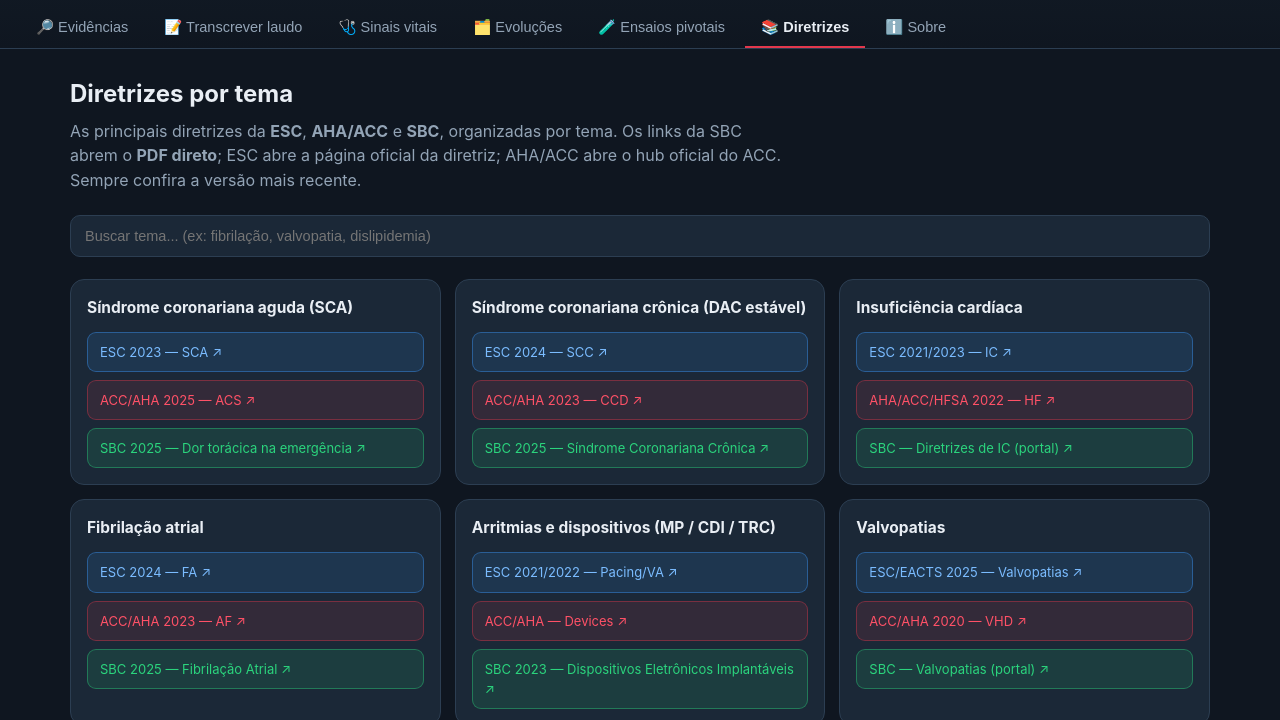
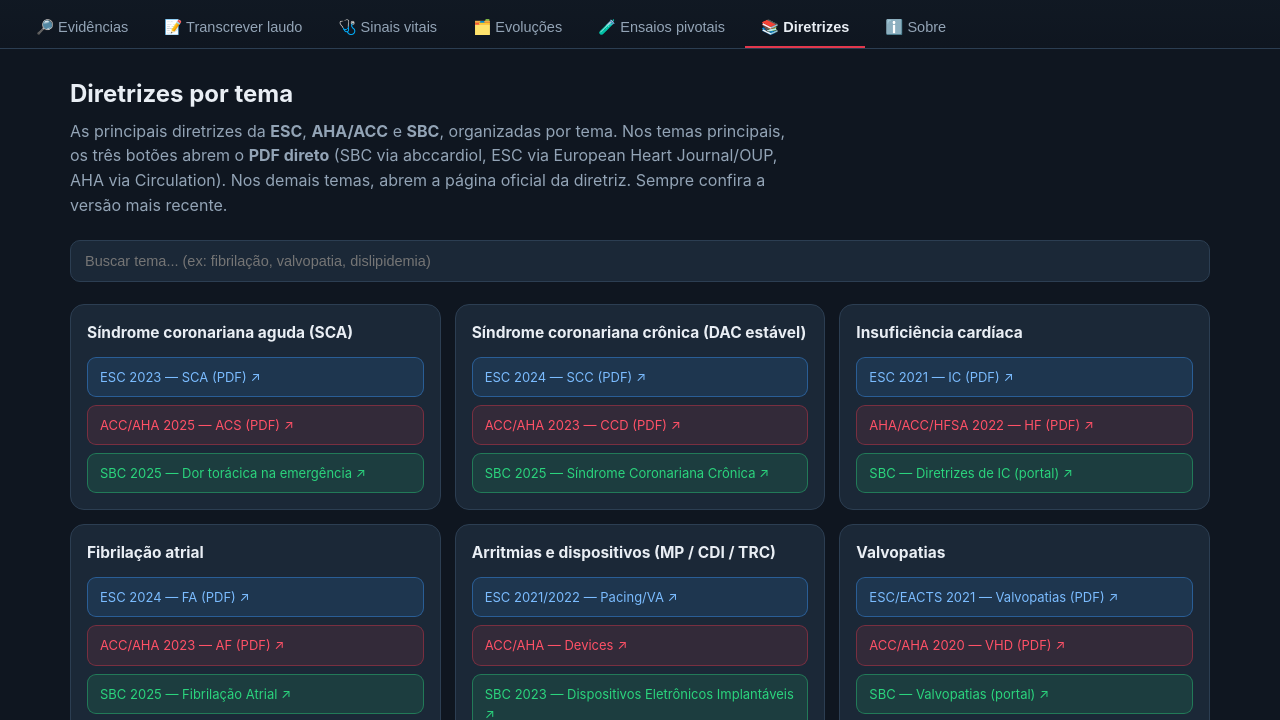
Before and after one commit to joaoricardozimmer-maker/cardioresidente, a website: page index.html in a window 1280 px wide. Both pictures are taken after a click on the button "📚 Diretrizes". Shown: the part 80-800 px from the top of the page. Drawn offline with Linux system fonts and the light colour scheme.

Commit message:
Add files via upload

```diff
--- a/index.html
+++ b/index.html
@@ -449,7 +449,7 @@
     <section class="view" id="view-guias">
       <div class="hero">
         <h2>Diretrizes por tema</h2>
-        <p>As principais diretrizes da <strong>ESC</strong>, <strong>AHA/ACC</strong> e <strong>SBC</strong>, organizadas por tema. Os links da SBC abrem o <strong>PDF direto</strong>; ESC abre a página oficial da diretriz; AHA/ACC abre o hub oficial do ACC. Sempre confira a versão mais recente.</p>
+        <p>As principais diretrizes da <strong>ESC</strong>, <strong>AHA/ACC</strong> e <strong>SBC</strong>, organizadas por tema. Nos temas principais, os três botões abrem o <strong>PDF direto</strong> (SBC via abccardiol, ESC via European Heart Journal/OUP, AHA via Circulation). Nos demais temas, abrem a página oficial da diretriz. Sempre confira a versão mais recente.</p>
       </div>
       <div class="ens-controls">
         <input type="text" id="guias-busca" placeholder="Buscar tema... (ex: fibrilação, valvopatia, dislipidemia)" />
@@ -1308,26 +1308,26 @@
 window.GUIAS = [
   {
     t: "Síndrome coronariana aguda (SCA)",
-    esc: { t: "ESC 2023 — SCA", u: "https://www.escardio.org/topics/acute-cardiac-care/" },
-    aha: { t: "ACC/AHA 2025 — ACS", u: "https://www.acc.org/guidelines" },
+    esc: { t: "ESC 2023 — SCA (PDF)", u: "https://academic.oup.com/eurheartj/article-pdf/44/38/3720/56728087/ehad191.pdf" },
+    aha: { t: "ACC/AHA 2025 — ACS (PDF)", u: "https://www.ahajournals.org/doi/pdf/10.1161/CIR.0000000000001309" },
     sbc: { t: "SBC 2025 — Dor torácica na emergência", u: "https://abccardiol.org/wp-content/uploads/articles_xml/0066-782X-abc-122-09-e20250620/0066-782X-abc-122-09-e20250620.x74770.pdf" }
   },
   {
     t: "Síndrome coronariana crônica (DAC estável)",
-    esc: { t: "ESC 2024 — SCC", u: "https://www.escardio.org/topics/interventional-cardiology/" },
-    aha: { t: "ACC/AHA 2023 — CCD", u: "https://www.acc.org/guidelines" },
+    esc: { t: "ESC 2024 — SCC (PDF)", u: "https://academic.oup.com/eurheartj/article-pdf/45/36/3415/59561235/ehae177.pdf" },
+    aha: { t: "ACC/AHA 2023 — CCD (PDF)", u: "https://www.ahajournals.org/doi/pdf/10.1161/CIR.0000000000001168" },
     sbc: { t: "SBC 2025 — Síndrome Coronariana Crônica", u: "https://abccardiol.org/wp-content/uploads/articles_xml/0066-782X-abc-122-09-e20250619/0066-782X-abc-122-09-e20250619.x74770.pdf" }
   },
   {
     t: "Insuficiência cardíaca",
-    esc: { t: "ESC 2021/2023 — IC", u: "https://www.escardio.org/topics/heart-failure/" },
-    aha: { t: "AHA/ACC/HFSA 2022 — HF", u: "https://www.acc.org/guidelines" },
+    esc: { t: "ESC 2021 — IC (PDF)", u: "https://academic.oup.com/eurheartj/article-pdf/42/36/3599/40594787/ehab368.pdf" },
+    aha: { t: "AHA/ACC/HFSA 2022 — HF (PDF)", u: "https://www.ahajournals.org/doi/pdf/10.1161/CIR.0000000000001063" },
     sbc: { t: "SBC — Diretrizes de IC (portal)", u: "https://www.portal.cardiol.br/diretrizes" }
   },
   {
     t: "Fibrilação atrial",
-    esc: { t: "ESC 2024 — FA", u: "https://www.escardio.org/topics/arrythmias-and-device-therapy/" },
-    aha: { t: "ACC/AHA 2023 — AF", u: "https://www.acc.org/guidelines" },
+    esc: { t: "ESC 2024 — FA (PDF)", u: "https://academic.oup.com/eurheartj/article-pdf/45/36/3314/59561045/ehae176.pdf" },
+    aha: { t: "ACC/AHA 2023 — AF (PDF)", u: "https://www.ahajournals.org/doi/pdf/10.1161/CIR.0000000000001193" },
     sbc: { t: "SBC 2025 — Fibrilação Atrial", u: "https://abccardiol.org/wp-content/uploads/articles_xml/0066-782X-abc-122-09-e20250618/0066-782X-abc-122-09-e20250618.x74770.pdf" }
   },
   {
@@ -1338,19 +1338,19 @@
   },
   {
     t: "Valvopatias",
-    esc: { t: "ESC/EACTS 2025 — Valvopatias", u: "https://www.escardio.org/guidelines/clinical-practice-guidelines/all-esc-practice-guidelines/valvular-heart-disease/" },
-    aha: { t: "ACC/AHA 2020 — VHD", u: "https://www.acc.org/guidelines" },
+    esc: { t: "ESC/EACTS 2021 — Valvopatias (PDF)", u: "https://academic.oup.com/eurheartj/article-pdf/43/7/561/44362577/ehab395.pdf" },
+    aha: { t: "ACC/AHA 2020 — VHD (PDF)", u: "https://www.ahajournals.org/doi/pdf/10.1161/CIR.0000000000000923" },
     sbc: { t: "SBC — Valvopatias (portal)", u: "https://www.portal.cardiol.br/diretrizes" }
   },
   {
     t: "Dislipidemia e prevenção",
-    esc: { t: "ESC/EAS 2025 — Dislipidemias", u: "https://www.escardio.org/guidelines/clinical-practice-guidelines/all-esc-practice-guidelines/dyslipidaemias/" },
-    aha: { t: "ACC/AHA — Cholesterol", u: "https://www.acc.org/guidelines" },
+    esc: { t: "ESC/EAS 2019 — Dislipidemias (PDF)", u: "https://academic.oup.com/eurheartj/article-pdf/41/1/111/66477601/eurheartj_41_1_111.pdf" },
+    aha: { t: "ACC/AHA 2018 — Colesterol (PDF)", u: "https://www.ahajournals.org/doi/pdf/10.1161/CIR.0000000000000625" },
     sbc: { t: "SBC 2025 — Dislipidemias e Prevenção da Aterosclerose", u: "https://abccardiol.org/wp-content/uploads/articles_xml/0066-782X-abc-122-09-e20250640/0066-782X-abc-122-09-e20250640.x74770.pdf" }
   },
   {
     t: "Hipertensão arterial",
-    esc: { t: "ESC 2024 — Hipertensão", u: "https://www.escardio.org/topics/hypertension/" },
+    esc: { t: "ESC 2024 — Hipertensão (PDF)", u: "https://academic.oup.com/eurheartj/article-pdf/45/38/3912/59633218/ehae178.pdf" },
     aha: { t: "ACC/AHA — Hypertension", u: "https://www.acc.org/guidelines" },
     sbc: { t: "SBC 2025 — Hipertensão Arterial", u: "https://abccardiol.org/wp-content/uploads/articles_xml/0066-782X-abc-122-09-e20250624/0066-782X-abc-122-09-e20250624.x74770.pdf" }
   },
@@ -1362,7 +1362,7 @@
   },
   {
     t: "Tromboembolismo venoso / TEP",
-    esc: { t: "ESC 2019 — TEP (lista)", u: "https://www.escardio.org/guidelines/clinical-practice-guidelines/all-esc-practice-guidelines/" },
+    esc: { t: "ESC 2019 — TEP (PDF)", u: "https://academic.oup.com/eurheartj/article-pdf/41/4/543/34306708/ehz405.pdf" },
     aha: { t: "ACC/AHA — hub", u: "https://www.acc.org/guidelines" },
     sbc: { t: "SBC 2022 — Tromboembolismo Venoso", u: "https://abccardiol.org/wp-content/uploads/articles_xml/0066-782X-abc-118-04-0797/0066-782X-abc-118-04-0797.x27815.pdf" }
   },
```
